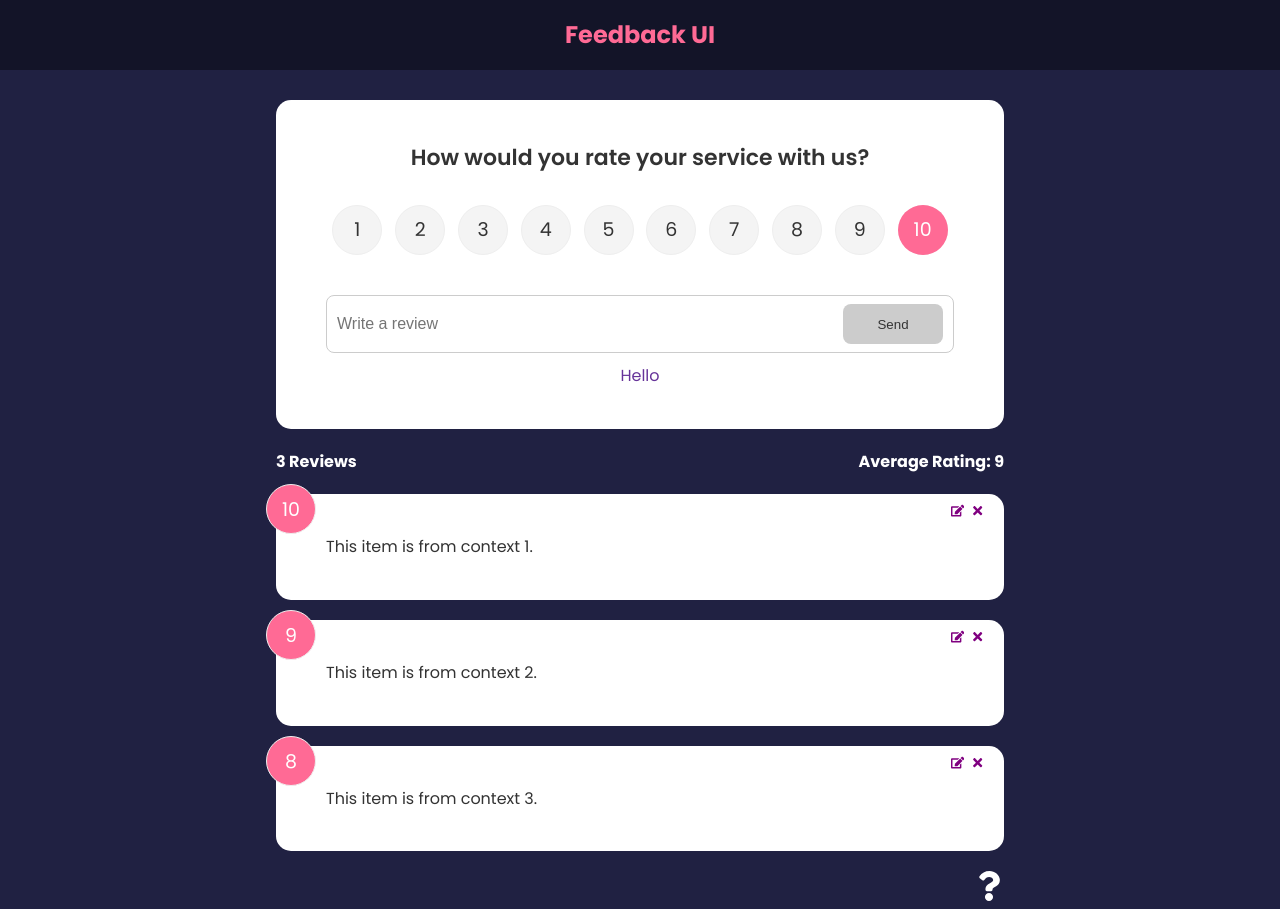
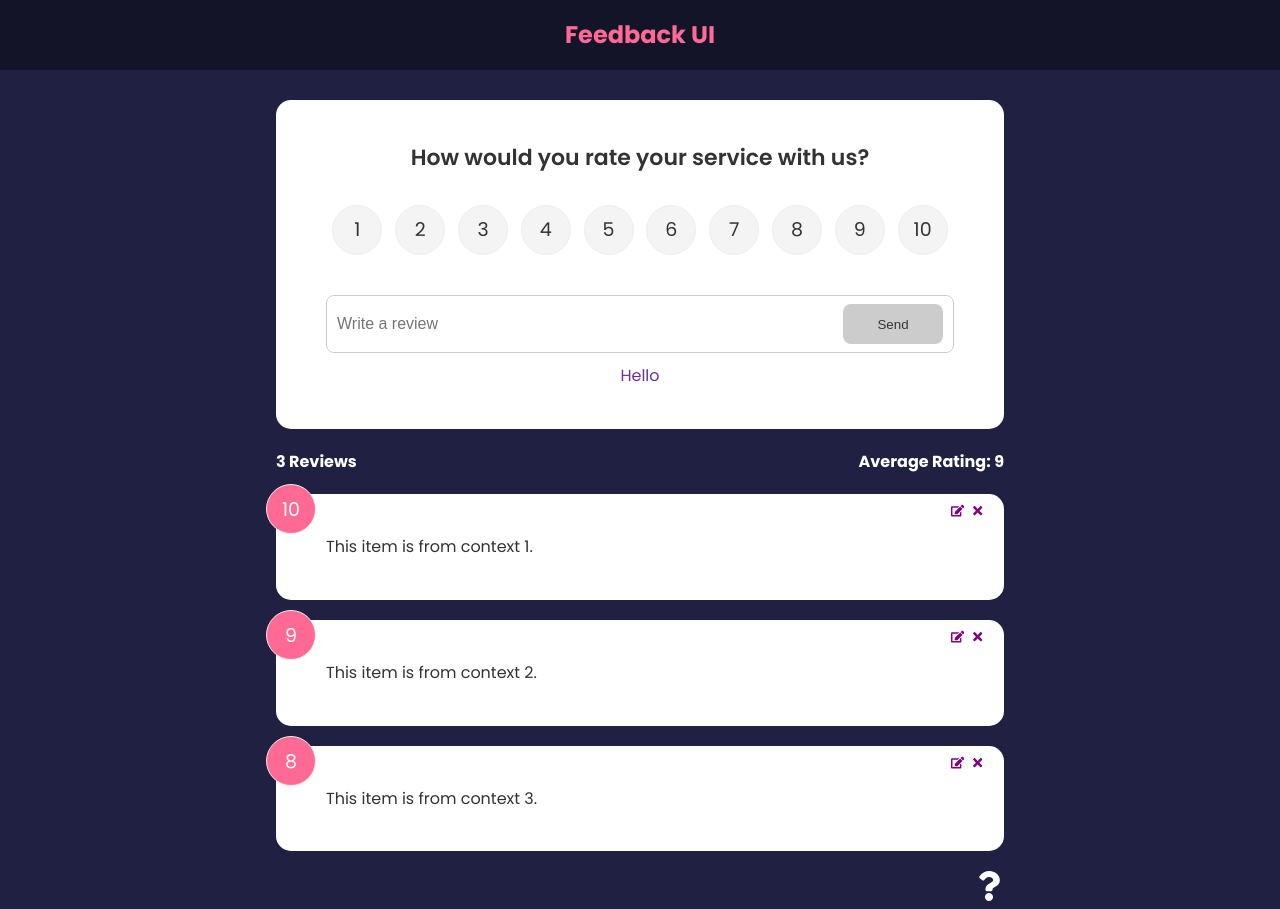
Before and after one commit to ehtsham-shahbaz-98/feedback_ui, a React (Create React App) app: page / in a window 1280 px wide. Built offline with nearby package versions, Linux system fonts and the light colour scheme.

Commit message:
Edit Functionlity Done

```diff
--- a/src/components/FeedbackForm.jsx
+++ b/src/components/FeedbackForm.jsx
@@ -1,4 +1,4 @@
-import React, { useState, useContext } from "react";
+import React, { useState, useContext, useEffect } from "react";
 import RatingSelect from "./RatingSelect";
 import Card from "./shared/Card";
 import Button from "./shared/Button";
@@ -10,7 +10,15 @@ function FeedbackForm() {
   const [btnDisabled, setBtnDisabled] = useState(true);
   const [message, setMessage] = useState("Hello");
 
-  const { addFeedback } = useContext(FeedbackContext);
+  const { addFeedback, feedbackEdit, updateFeedback } = useContext(FeedbackContext);
+
+  useEffect(() => {
+    if (feedbackEdit.edit === true) {
+      setBtnDisabled(false);
+      setText(feedbackEdit.item.text);
+      setRating(feedbackEdit.item.rating);
+    }
+  }, [feedbackEdit]);
 
   const handleTextChange = (e) => {
     if (text === "") {
@@ -35,7 +43,11 @@ function FeedbackForm() {
         rating,
       };
 
-      addFeedback(newFeedback);
+      if (feedbackEdit.edit === true) {
+        updateFeedback(feedbackEdit.item.id, newFeedback);
+      } else {
+        addFeedback(newFeedback);
+      }
 
       setText("");
     }
--- a/src/components/RatingSelect.jsx
+++ b/src/components/RatingSelect.jsx
@@ -1,7 +1,15 @@
-import React from "react";
+import React, {useState, useContext, useEffect} from "react";
+
+import FeedbackContext from "../context/FeedbackContext";
 
 function RatingSelect({ select }) {
-  const [selected, setSelected] = React.useState(10);
+  const [selected, setSelected] = useState(10);
+
+  const { feedbackEdit } = useContext(FeedbackContext);
+
+  useEffect(() => {
+    setSelected(feedbackEdit.item.rating);
+  }, [feedbackEdit]);
 
   const handleChange = (e) => {
     setSelected(+e.currentTarget.value);
--- a/src/context/FeedbackContext.js
+++ b/src/context/FeedbackContext.js
@@ -41,6 +41,11 @@ export const FeedbackProvider = ({ children }) => {
     setFeedback([newFeedback, ...feedback]);
   };
 
+  // Update feedback item
+  const updateFeedback = (id, updItem) => {
+    setFeedback(feedback.map((item) => item.id === id ? { ...item, ...updItem } : item));
+  }
+
   // Set item to be updated
   const editFeedback = (item) => {
     setFeedbackEdit({
@@ -53,9 +58,11 @@ export const FeedbackProvider = ({ children }) => {
     <FeedbackContext.Provider
       value={{
         feedback,
+        feedbackEdit,
         deleteFeedback,
         addFeedback,
-        editFeedback
+        editFeedback,
+        updateFeedback
       }}
     >
       {children}
```
